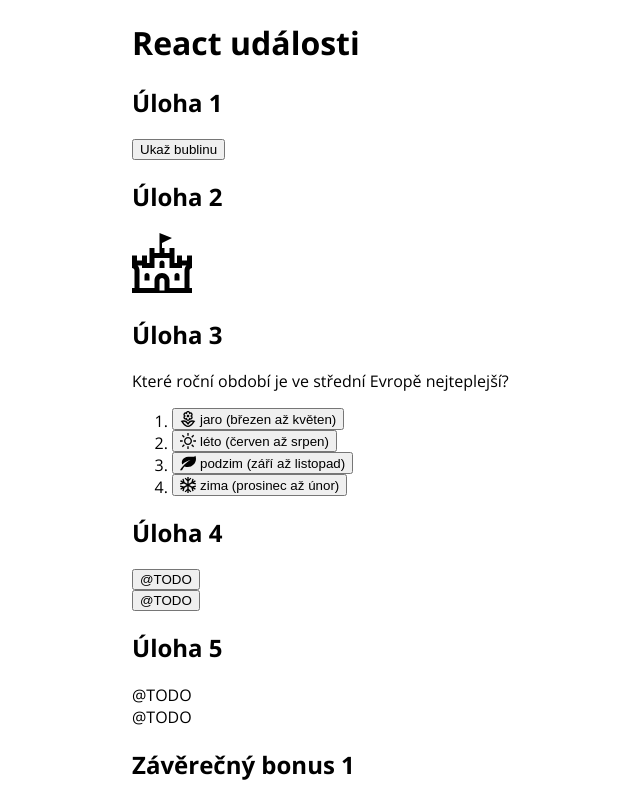
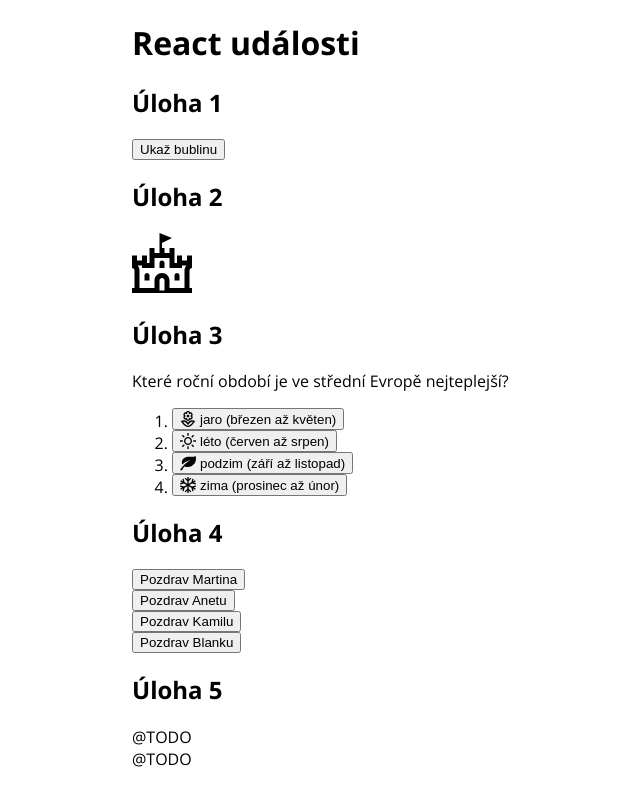
Before and after one commit to KamilaSemotanova/cviceni-react-udalosti, a React app: page / in a window 1280 px wide. Shown: the top 795 px of the page, without its empty margins (300-940 px from the left). Built offline with nearby package versions, Linux system fonts and the light colour scheme.

Commit message:
solution to fourth task

```diff
--- a/src/Uloha4/index.jsx
+++ b/src/Uloha4/index.jsx
@@ -1,4 +1,4 @@
-import React from 'react'
+import React from 'react';
 
 // Zadání 1: Dopiš komponentu `Pozdrav`, aby v tlačítku byl text „Pozdrav DOPLŇ_JMÉNO_VE_ČTVRTÉM_PÁDĚ“.
 // Zadání 2: Na klik zobraz bublinu s textem „Ahoj DOPLŇ_JMÉNO_V_PÁTÉM_PÁDĚ“.
@@ -6,16 +6,26 @@ import React from 'react'
 // Na stránce by se pak uživateli měla ukázat dvě tlačítka `<button>Pozdrav Martina</button><button>Pozdrav Anetu</button>` a po kliku vyskočit bublina s textem „Ahoj Martine“ nebo „Ahoj Aneto“.
 
 const Pozdrav = ({ jmenoVeCtvrtemPade, jmenoVPatemPade }) => {
-	return <button>@TODO</button>
-}
+  return (
+    <button
+      onClick={() => {
+        alert(`Ahoj ${jmenoVPatemPade}`);
+      }}
+    >
+      Pozdrav {jmenoVeCtvrtemPade}
+    </button>
+  );
+};
 
 // Zadání 3: Do komponenty `Uloha4` přidej ještě dvě použití komponenty `Pozdrav`. Jednou s tvým jménem a jednou se jménem kouče.
 
 export const Uloha4 = () => {
-	return (
-		<>
-			<Pozdrav jmenoVeCtvrtemPade="Martina" jmenoVPatemPade="Martine" />
-			<Pozdrav jmenoVeCtvrtemPade="Anetu" jmenoVPatemPade="Aneto" />
-		</>
-	)
-}
+  return (
+    <>
+      <Pozdrav jmenoVeCtvrtemPade="Martina" jmenoVPatemPade="Martine" />
+      <Pozdrav jmenoVeCtvrtemPade="Anetu" jmenoVPatemPade="Aneto" />
+      <Pozdrav jmenoVeCtvrtemPade="Kamilu" jmenoVPatemPade="Kamilo" />
+      <Pozdrav jmenoVeCtvrtemPade="Blanku" jmenoVPatemPade="Blanko" />
+    </>
+  );
+};
```
